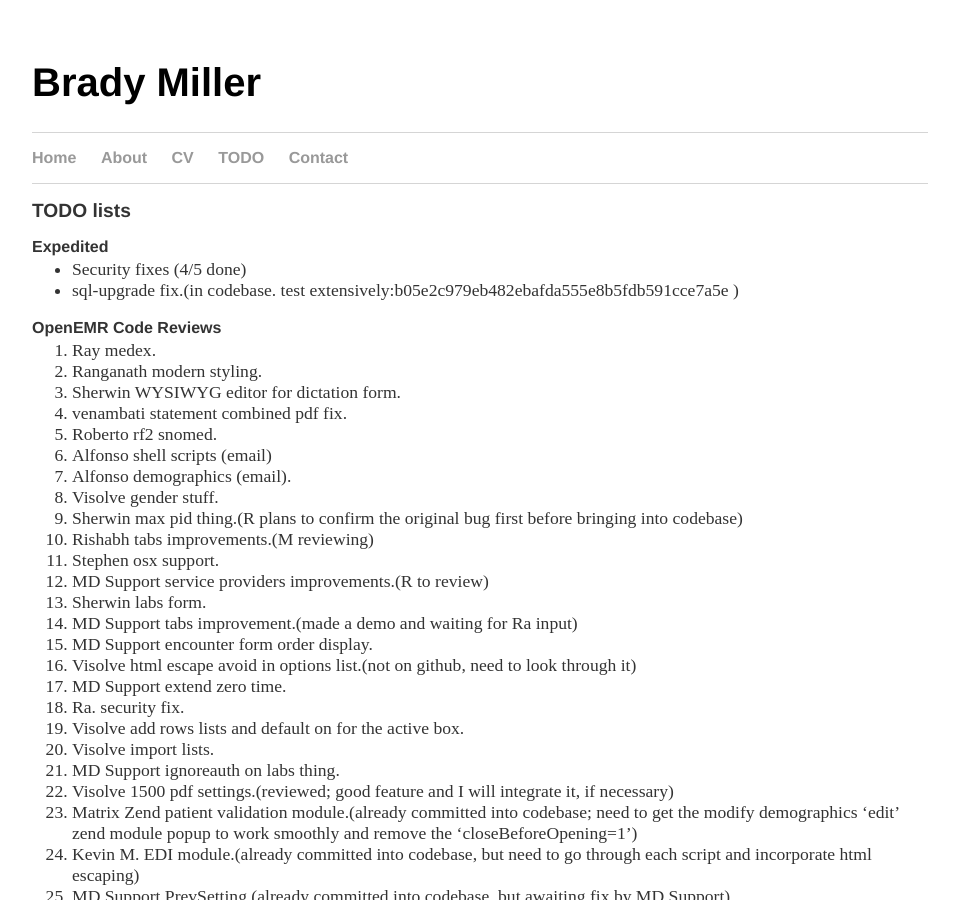
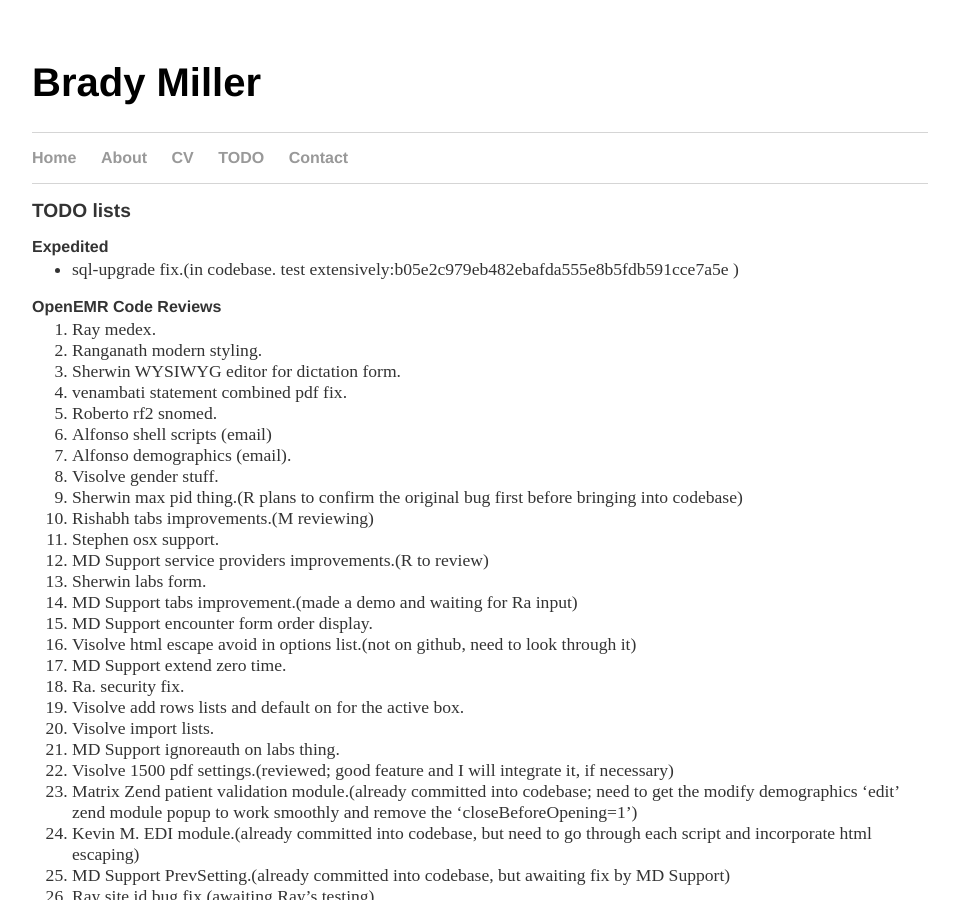
Before and after one commit to bradymiller/bradymiller.github.io, a Jekyll site: the page built from todo/index.md, in a window 1280 px wide and 900 px high. Shown: the whole window, without its empty margins (160-1119 px from the left). Built offline with Jekyll 4.4.1, drawn with Linux system fonts in a browser that asks for light colours; our own code applies the rules of GitHub Pages for plain Markdown files.

Commit message:
Update index.md

```diff
--- a/todo/index.md
+++ b/todo/index.md
@@ -4,7 +4,6 @@
 ## TODO lists
 
 ### Expedited
-* Security fixes (4/5 done)
 * sql-upgrade fix.(in codebase. test extensively:b05e2c979eb482ebafda555e8b5fdb591cce7a5e )
 
 ### OpenEMR Code Reviews
```
